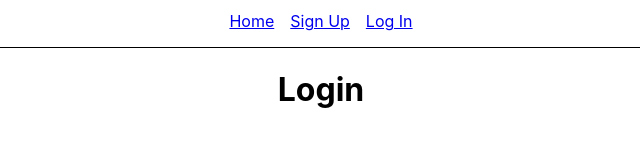
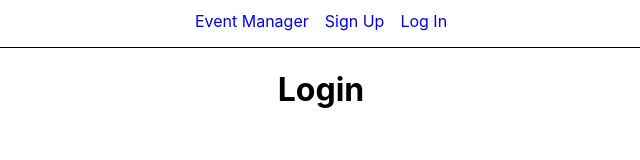
Before and after one commit to JacobStephens2/event-manager-ui, a React (Create React App) app: page /login in a window 1280 px wide. Shown: the top 160 px of the page, without its empty margins (319-959 px from the left). Built offline with nearby package versions, Linux system fonts and the light colour scheme.

Commit message:
move nav styles to css file

```diff
--- /dev/null
+++ b/src/components/Nav.css
@@ -0,0 +1,9 @@
+nav {
+  border-bottom: solid 1px;
+  padding-bottom: 1rem;
+  padding-top: 0.7rem;
+}
+
+nav a {
+  text-decoration: none;
+}
--- a/src/components/Nav.js
+++ b/src/components/Nav.js
@@ -1,15 +1,10 @@
+import './Nav.css';
 import React from 'react';
 import { Link } from "react-router-dom";
 
 const Login = () => (
-  <nav
-    style={{
-      borderBottom: "solid 1px",
-      paddingBottom: "1rem",
-      paddingTop: "0.7rem",
-    }}
-  >
-    <Link to="/">Home</Link>&emsp;
+  <nav>
+    <Link to="/">Event Manager</Link>&emsp;
     <Link to="/sign-up">Sign Up</Link>&emsp;
     <Link to="/login">Log In</Link>
   </nav>
```
Also changed, not shown: 2 other files (tests, documents, lock files or other folders).
